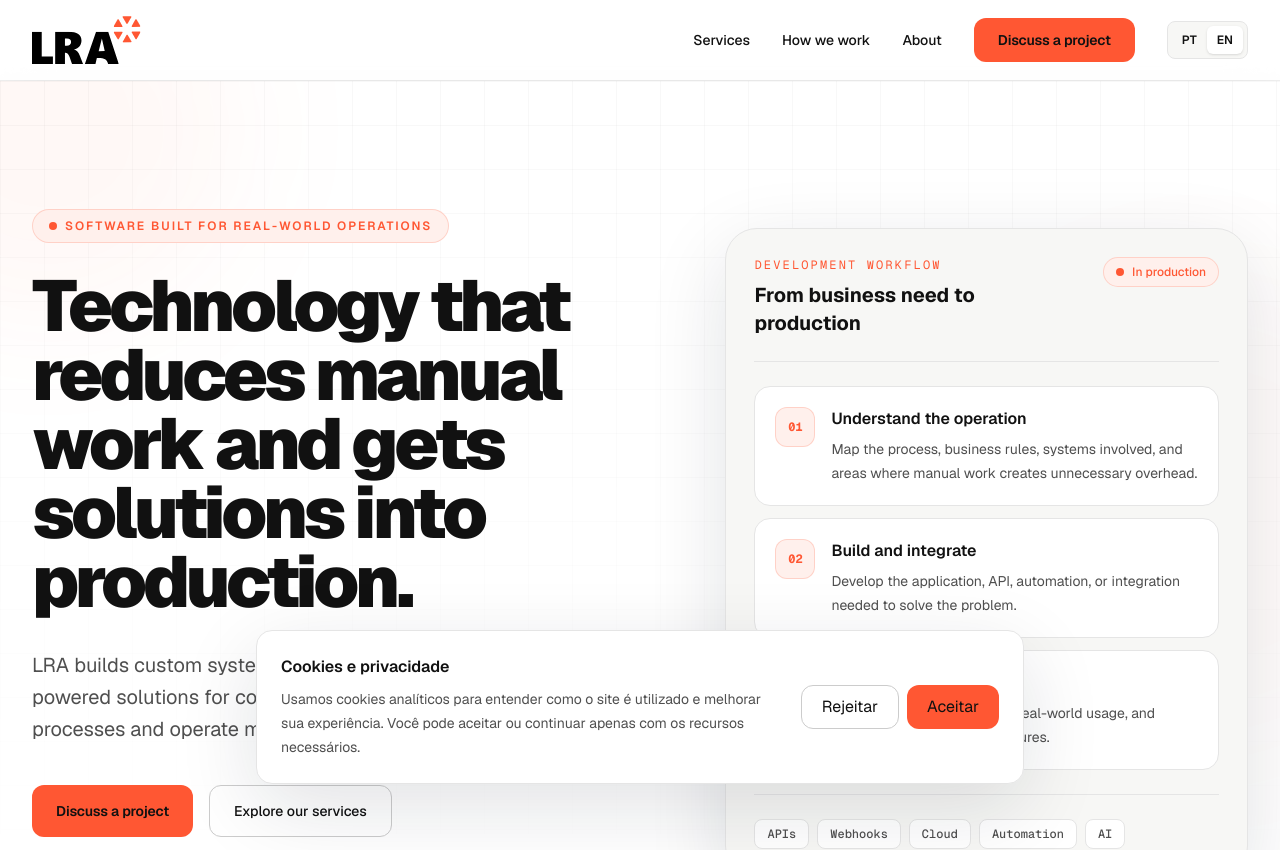
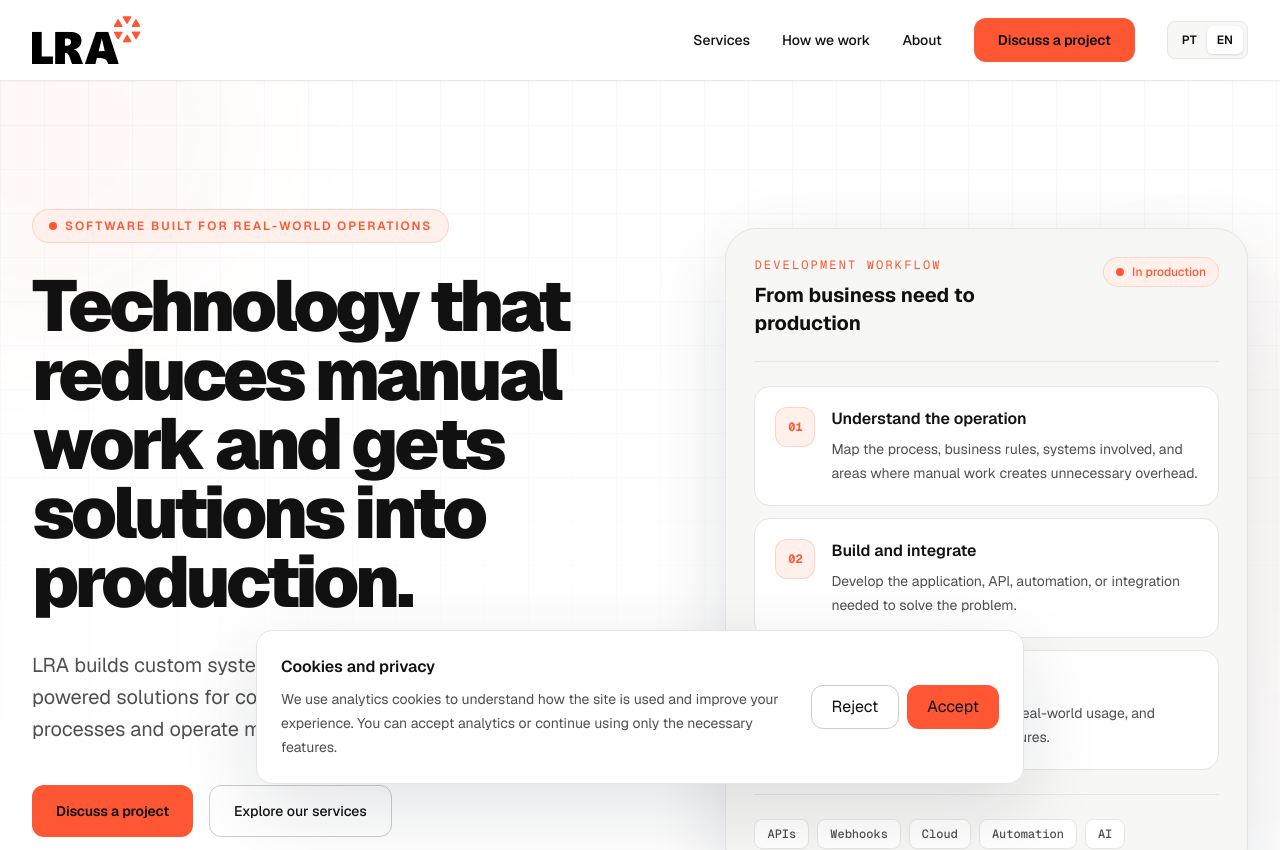
Before and after one commit to luissetincruz/lra-web, a Next.js app: page /en in a window 1280 px wide. Shown: the top 850 px of the page. Built offline with nearby package versions, Linux system fonts and the light colour scheme; no server answers.

Commit message:
feat(privacy): localize analytics consent

```diff
--- a/src/app/(en)/en/page.tsx
+++ b/src/app/(en)/en/page.tsx
@@ -32,7 +32,7 @@ export default function EnglishHome() {
 
       <div aria-hidden="true" className="h-(--footer-reveal-height)" />
 
-      <SiteFooter content={en.footer} />
+      <SiteFooter content={en.footer} cookiePreferencesLabel={en.privacy.preferencesButton} />
     </div>
   );
 }
--- a/src/app/(en)/layout.tsx
+++ b/src/app/(en)/layout.tsx
@@ -1,6 +1,6 @@
 import type { Metadata, Viewport } from "next";
 import { Geist, Geist_Mono } from "next/font/google";
-
+import { en } from "@/dictionaries/en";
 import { AnalyticsConsent } from "@/components/privacy/analytics-consent";
 
 import "../globals.css";
@@ -82,7 +82,7 @@ export default function EnglishRootLayout({
       <body className="min-h-screen bg-background font-sans text-text">
         {children}
 
-        <AnalyticsConsent gtmId={googleTagManagerId} />
+        <AnalyticsConsent gtmId={googleTagManagerId} content={en.privacy} />
       </body>
     </html>
   );
--- a/src/app/(pt)/layout.tsx
+++ b/src/app/(pt)/layout.tsx
@@ -1,6 +1,7 @@
 import type { Metadata, Viewport } from "next";
 import { Geist, Geist_Mono } from "next/font/google";
 import { AnalyticsConsent } from "@/components/privacy/analytics-consent";
+import { ptBR } from "@/dictionaries/pt-BR";
 
 import "../globals.css";
 
@@ -81,7 +82,7 @@ export default function RootLayout({
       <body className="min-h-screen bg-background font-sans text-text">
         {children}
 
-        <AnalyticsConsent gtmId={googleTagManagerId} />
+        <AnalyticsConsent gtmId={googleTagManagerId} content={ptBR.privacy} />
       </body>
     </html>
   );
--- a/src/app/(pt)/page.tsx
+++ b/src/app/(pt)/page.tsx
@@ -35,7 +35,7 @@ export default function Home() {
 
       <div aria-hidden="true" className="h-(--footer-reveal-height)" />
 
-      <SiteFooter content={ptBR.footer} />
+      <SiteFooter content={ptBR.footer} cookiePreferencesLabel={ptBR.privacy.preferencesButton} />
     </div>
   );
 }
--- a/src/components/layout/site-footer.tsx
+++ b/src/components/layout/site-footer.tsx
@@ -7,9 +7,10 @@ import type { HomeDictionary } from "@/i18n/types";
 
 type SiteFooterProps = Readonly<{
   content: HomeDictionary["footer"];
+  cookiePreferencesLabel: string;
 }>;
 
-export function SiteFooter({ content }: SiteFooterProps) {
+export function SiteFooter({ content, cookiePreferencesLabel }: SiteFooterProps) {
   const currentYear = new Date().getFullYear();
 
   return (
@@ -58,7 +59,7 @@ export function SiteFooter({ content }: SiteFooterProps) {
             © {currentYear} LRA Software. {content.copyright}
           </p>
 
-          <CookiePreferencesButton />
+          <CookiePreferencesButton label={cookiePreferencesLabel} />
         </div>
       </Container>
     </footer>
--- a/src/components/privacy/analytics-consent.tsx
+++ b/src/components/privacy/analytics-consent.tsx
@@ -2,6 +2,8 @@
 
 import { useEffect, useState, useSyncExternalStore } from "react";
 import { GoogleTagManager } from "@next/third-parties/google";
+
+import type { HomeDictionary } from "@/i18n/types";
 
 const CONSENT_STORAGE_KEY = "lra_analytics_consent";
 const CONSENT_CHANGE_EVENT = "lra-analytics-consent-change";
@@ -9,6 +11,11 @@ const CONSENT_CHANGE_EVENT = "lra-analytics-consent-change";
 export const CONSENT_OPEN_EVENT = "lra-analytics-consent-open";
 
 type ConsentChoice = "granted" | "denied" | null | undefined;
+
+type AnalyticsConsentProps = Readonly<{
+  gtmId?: string;
+  content: HomeDictionary["privacy"];
+}>;
 
 function getConsentSnapshot(): ConsentChoice {
   const storedConsent = window.localStorage.getItem(CONSENT_STORAGE_KEY);
@@ -73,7 +80,7 @@ function clearAnalyticsCookies() {
   }
 }
 
-export function AnalyticsConsent({ gtmId }: { gtmId?: string }) {
+export function AnalyticsConsent({ gtmId, content }: AnalyticsConsentProps) {
   const consent = useSyncExternalStore(
     subscribeToConsent,
     getConsentSnapshot,
@@ -118,17 +125,14 @@ export function AnalyticsConsent({ gtmId }: { gtmId?: string }) {
       {consent === null || preferencesOpen ? (
         <div
           role="dialog"
-          aria-label="Preferências de cookies"
+          aria-label={content.dialogAriaLabel}
           className="fixed right-4 bottom-4 left-4 z-100 mx-auto max-w-3xl rounded-2xl border border-light-border bg-background p-5 shadow-card-light sm:p-6"
         >
           <div className="flex flex-col gap-5 sm:flex-row sm:items-center sm:justify-between">
             <div className="max-w-xl">
-              <p className="font-semibold text-text">Cookies e privacidade</p>
+              <p className="font-semibold text-text">{content.title}</p>
 
-              <p className="mt-2 text-sm leading-6 text-text-muted">
-                Usamos cookies analíticos para entender como o site é utilizado e melhorar sua
-                experiência. Você pode aceitar ou continuar apenas com os recursos necessários.
-              </p>
+              <p className="mt-2 text-sm leading-6 text-text-muted">{content.description}</p>
             </div>
 
             <div className="flex shrink-0 flex-col gap-2 sm:flex-row">
@@ -137,7 +141,7 @@ export function AnalyticsConsent({ gtmId }: { gtmId?: string }) {
                 onClick={rejectAnalytics}
                 className="min-h-11 rounded-xl border border-light-border-strong bg-background px-5 text-sm font-medium text-text transition-colors hover:bg-surface focus-visible:ring-2 focus-visible:ring-text focus-visible:outline-none"
               >
-                Rejeitar
+                {content.reject}
               </button>
 
               <button
@@ -145,7 +149,7 @@ export function AnalyticsConsent({ gtmId }: { gtmId?: string }) {
                 onClick={acceptAnalytics}
                 className="min-h-11 rounded-xl bg-brand px-5 text-sm font-semibold text-text transition-colors hover:bg-brand-hover focus-visible:ring-2 focus-visible:ring-brand focus-visible:ring-offset-2 focus-visible:outline-none"
               >
-                Aceitar
+                {content.accept}
               </button>
             </div>
           </div>
--- a/src/components/privacy/cookie-preferences-button.tsx
+++ b/src/components/privacy/cookie-preferences-button.tsx
@@ -2,7 +2,11 @@
 
 import { CONSENT_OPEN_EVENT } from "@/components/privacy/analytics-consent";
 
-export function CookiePreferencesButton() {
+type CookiePreferencesButtonProps = Readonly<{
+  label: string;
+}>;
+
+export function CookiePreferencesButton({ label }: CookiePreferencesButtonProps) {
   function openPreferences() {
     window.dispatchEvent(new Event(CONSENT_OPEN_EVENT));
   }
@@ -13,7 +17,7 @@ export function CookiePreferencesButton() {
       onClick={openPreferences}
       className="text-left text-xs text-text-subtle transition-colors hover:text-brand focus-visible:ring-2 focus-visible:ring-brand focus-visible:outline-none"
     >
-      Preferências de cookies
+      {label}
     </button>
   );
 }
--- a/src/dictionaries/en.ts
+++ b/src/dictionaries/en.ts
@@ -219,6 +219,16 @@ export const en = {
     emailHint: "Your email application will open to send the message.",
   },
 
+  privacy: {
+    dialogAriaLabel: "Cookie preferences",
+    title: "Cookies and privacy",
+    description:
+      "We use analytics cookies to understand how the site is used and improve your experience. You can accept analytics or continue using only the necessary features.",
+    reject: "Reject",
+    accept: "Accept",
+    preferencesButton: "Cookie preferences",
+  },
+
   footer: {
     homeAriaLabel: "LRA Software — home page",
     description:
--- a/src/dictionaries/pt-BR.ts
+++ b/src/dictionaries/pt-BR.ts
@@ -223,6 +223,16 @@ export const ptBR = {
     emailHint: "O contato será aberto no seu aplicativo de e-mail.",
   },
 
+  privacy: {
+    dialogAriaLabel: "Preferências de cookies",
+    title: "Cookies e privacidade",
+    description:
+      "Usamos cookies analíticos para entender como o site é utilizado e melhorar sua experiência. Você pode aceitar ou continuar apenas com os recursos necessários.",
+    reject: "Rejeitar",
+    accept: "Aceitar",
+    preferencesButton: "Preferências de cookies",
+  },
+
   footer: {
     homeAriaLabel: "LRA Software — página inicial",
     description:
--- a/src/i18n/types.ts
+++ b/src/i18n/types.ts
@@ -93,6 +93,15 @@ export type HomeDictionary = Readonly<{
     emailHint: string;
   };
 
+  privacy: {
+    dialogAriaLabel: string;
+    title: string;
+    description: string;
+    reject: string;
+    accept: string;
+    preferencesButton: string;
+  };
+
   footer: {
     homeAriaLabel: string;
     description: string;
```
